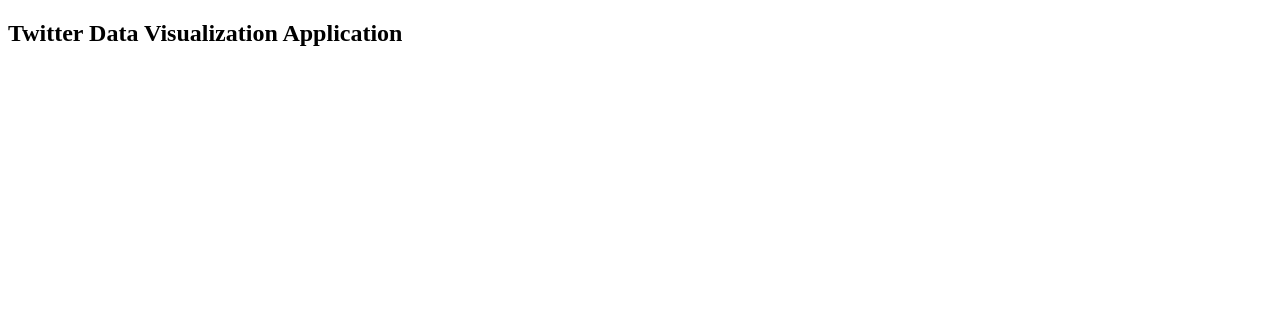
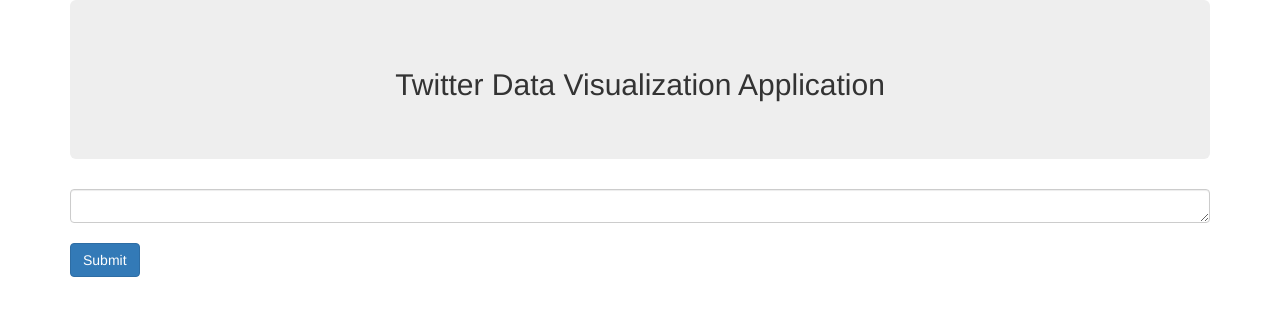
Before and after one commit to rupeshbasnet/twitter-data-vis, a Flask app: page / in a window 1280 px wide. Shown: the top 316 px of the page. Run offline with Flask 2, Linux system fonts and the light colour scheme; some libraries are stand-ins or nearby versions.

Commit message:
Added form elements for testing user query

```diff
--- a/app.py
+++ b/app.py
@@ -2,10 +2,15 @@
 from flask_bootstrap import Bootstrap
 
 app = Flask(__name__)
+Bootstrap(app)
 
 @app.route('/')
 def index():
     return render_template('index.html')
 
+@app.route('/query')
+def query():
+    return render_template('index.html')
+
 if __name__ == '__main__':
     app.run(debug=True)
--- a/templates/index.html
+++ b/templates/index.html
@@ -1,12 +1,17 @@
-<!DOCTYPE html>
-<html lang="en" dir="ltr">
-  <head>
-    <meta charset="utf-8">
-    <title>Twitter Data Vis App</title>
-  </head>
-  <body>
+{% extends 'bootstrap/base.html' %}
+{% block content %}
     <div class="container">
-      <h2>Twitter Data Visualization Application</h2>
+      <div class="jumbotron text-center">
+        <h2>Twitter Data Visualization Application</h2>
+      </div>
     </div>
-  </body>
-</html>
+    <div class="container">
+      <form id="queryForm" action="{{url_for('query')}}" method="post">
+        <textarea name="userInput" rows="1" cols="1" class="form-control"></textarea>
+        <br>
+        <input type="submit" name="" value="Submit" class="btn btn-primary">
+      </form>
+    </div>
+
+
+{% endblock %}
```
